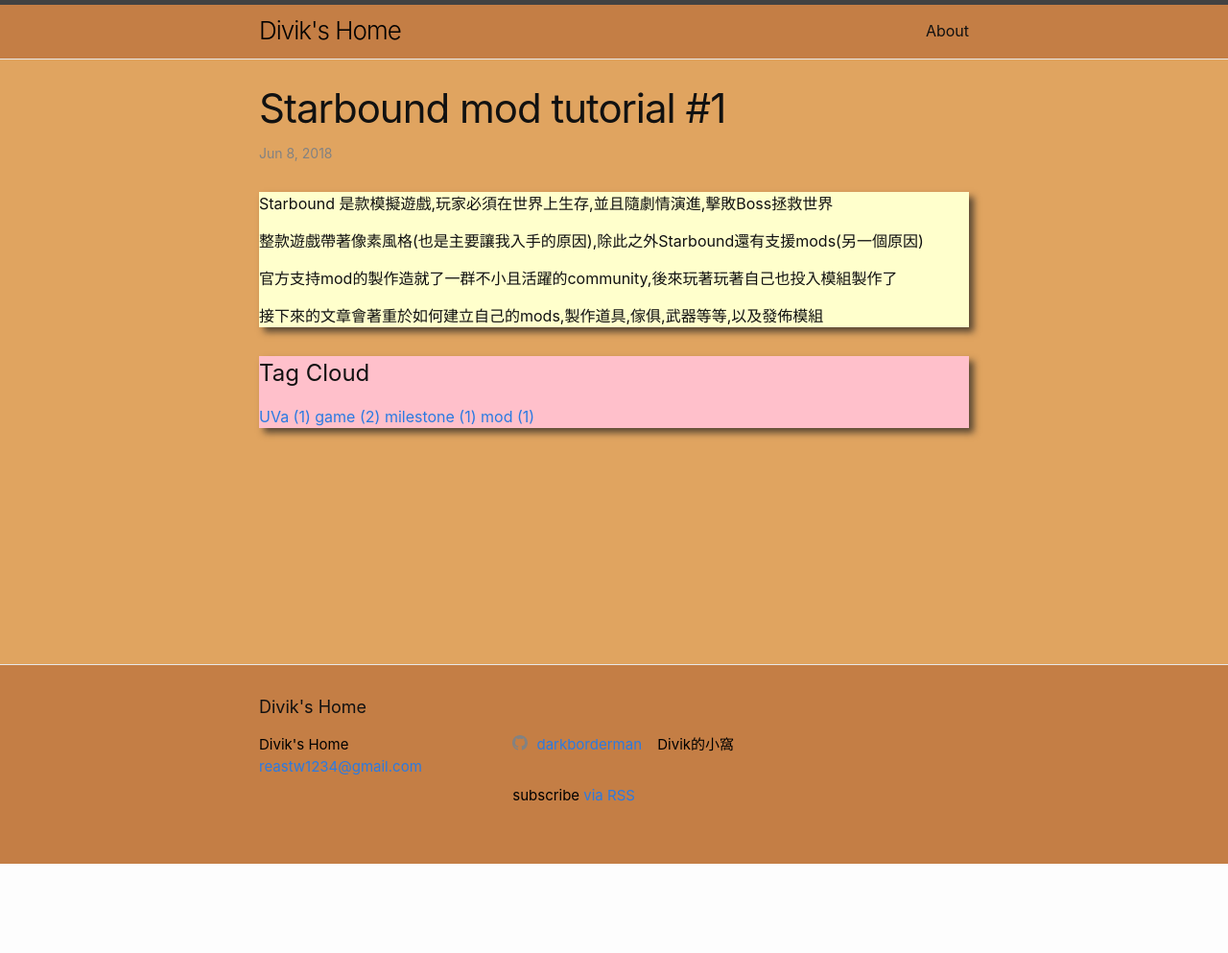
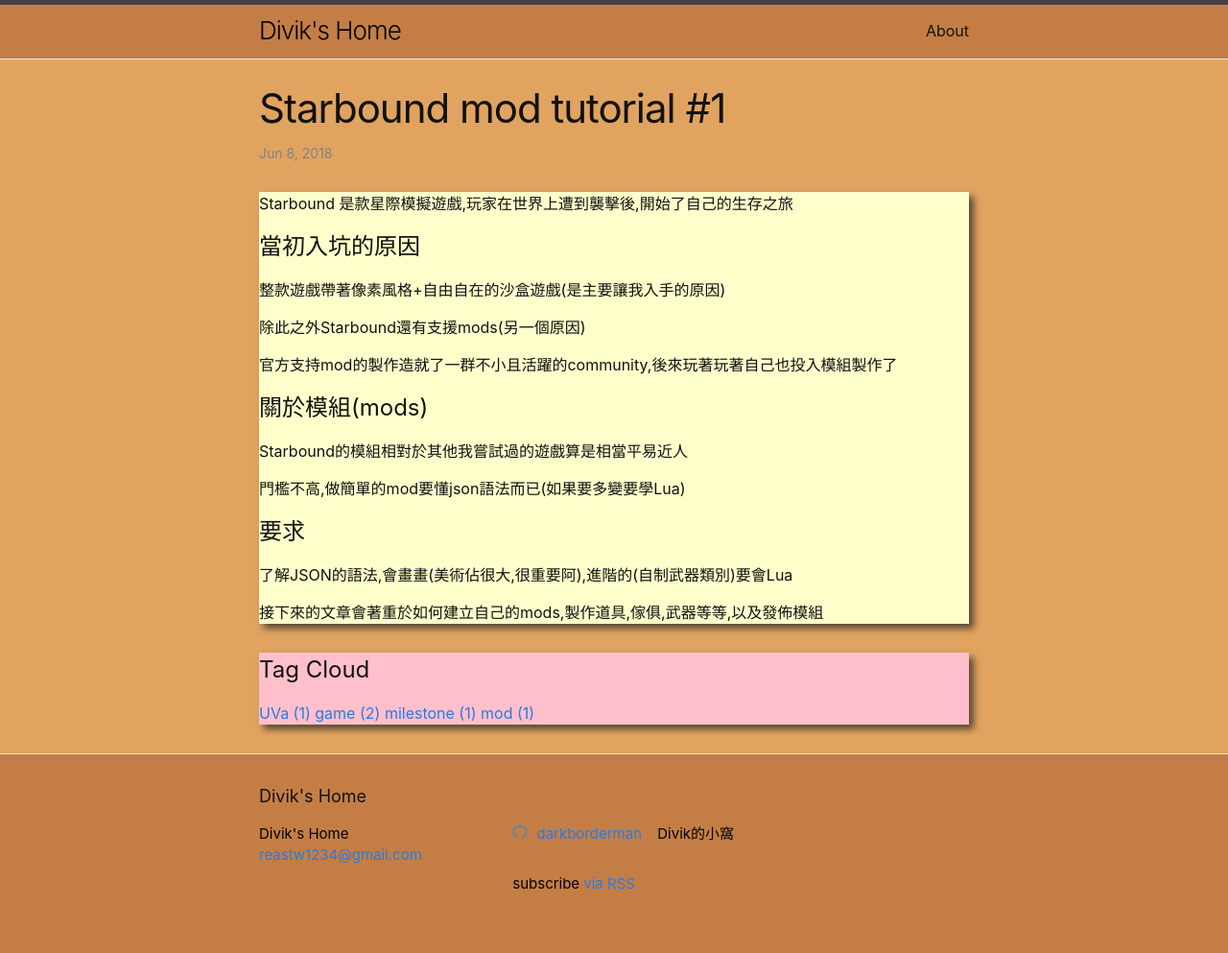
Before and after one commit to Darkborderman/darkborderman.github.io, a Jekyll site: the page built from _posts/2018-6-8-StarboundModTutorial#1.md, in a window 1280 px wide. Shown: the whole page at 96% size. Built offline with Jekyll 4.4.1, drawn with Linux system fonts in a browser that asks for light colours; before the commit the page ends 900 px from its top, so only the background shows below that.

Commit message:
==Update mod tutorial#1==

```diff
--- a/_posts/2018-6-8-StarboundModTutorial#1.md
+++ b/_posts/2018-6-8-StarboundModTutorial#1.md
@@ -6,10 +6,24 @@ date:   2018-06-8 21:34:00 +0800
 tags: mod game
 ---
 
-Starbound 是款模擬遊戲,玩家必須在世界上生存,並且隨劇情演進,擊敗Boss拯救世界
+Starbound 是款星際模擬遊戲,玩家在世界上遭到襲擊後,開始了自己的生存之旅
 
-整款遊戲帶著像素風格(也是主要讓我入手的原因),除此之外Starbound還有支援mods(另一個原因)
+# 當初入坑的原因
+
+整款遊戲帶著像素風格+自由自在的沙盒遊戲(是主要讓我入手的原因)
+
+除此之外Starbound還有支援mods(另一個原因)
 
 官方支持mod的製作造就了一群不小且活躍的community,後來玩著玩著自己也投入模組製作了
 
+# 關於模組(mods)
+
+Starbound的模組相對於其他我嘗試過的遊戲算是相當平易近人
+
+門檻不高,做簡單的mod要懂json語法而已(如果要多變要學Lua)
+
+# 要求
+
+了解JSON的語法,會畫畫(美術佔很大,很重要阿),進階的(自制武器類別)要會Lua
+
 接下來的文章會著重於如何建立自己的mods,製作道具,傢俱,武器等等,以及發佈模組
```
